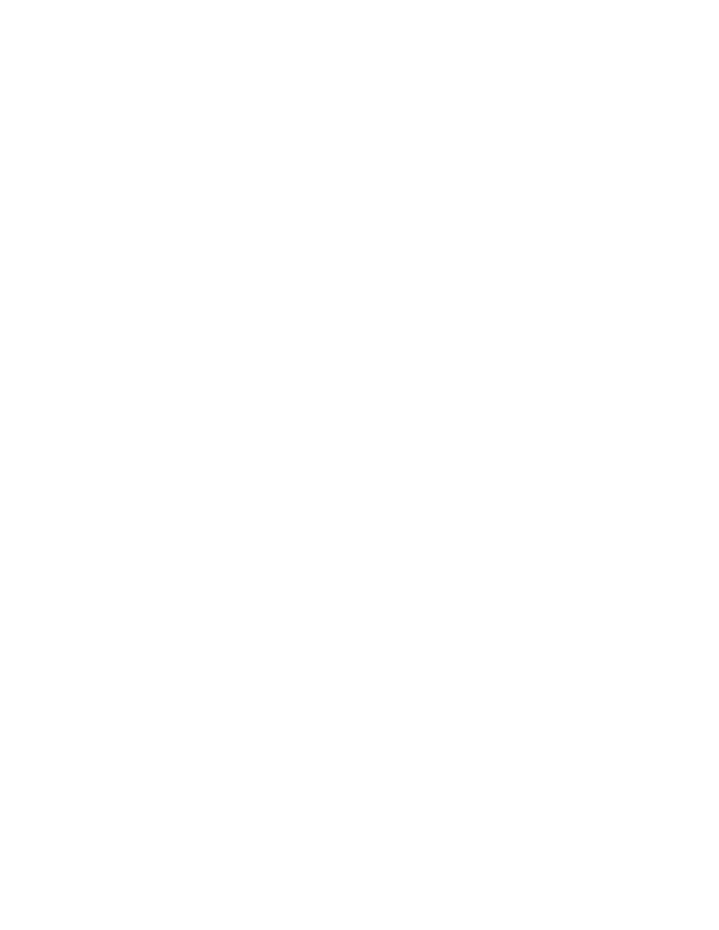
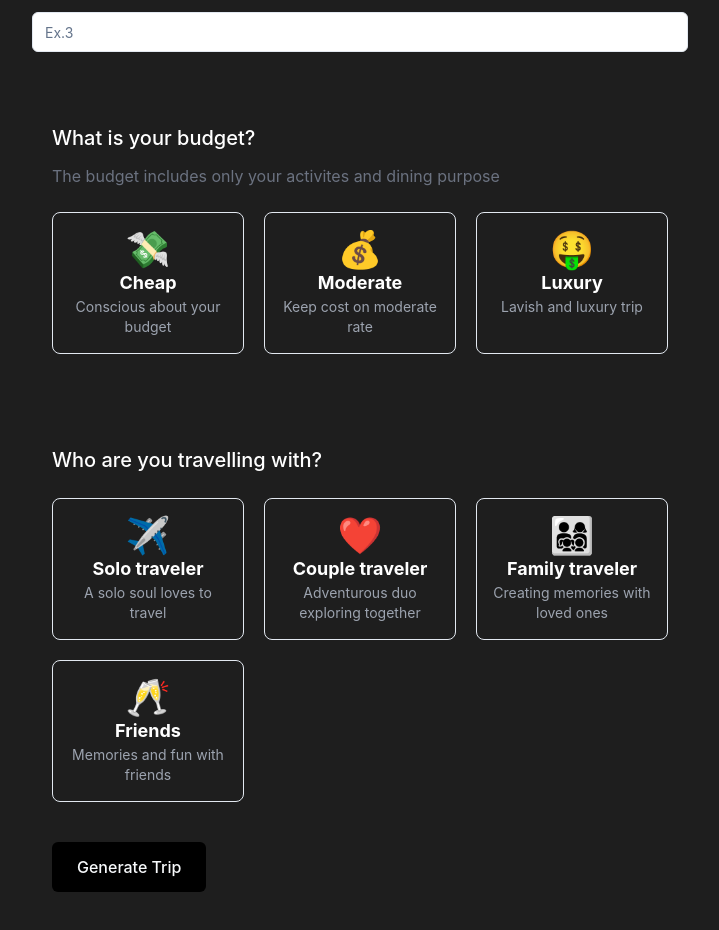
Before and after one commit to Vaibhavghugretkar/TripTak, a React (Vite) app: page /create-trip in a window 1280 px wide. Shown: the part 600-1530 px from the top of the page, without its empty margins (280-999 px from the left). Before the commit the page ends 800 px from the top, so only its background shows below. Built offline with nearby package versions, Linux system fonts and the light colour scheme; no server answers.

Commit message:
added google maps api

```diff
--- a/package.json
+++ b/package.json
@@ -16,6 +16,7 @@
     "lucide-react": "^0.456.0",
     "react": "^18.3.1",
     "react-dom": "^18.3.1",
+    "react-google-places-autocomplete": "^4.1.0",
     "react-router-dom": "^6.28.0",
     "tailwind-merge": "^2.5.4",
     "tailwindcss-animate": "^1.0.7"
--- a/src/components/custom/Hero.jsx
+++ b/src/components/custom/Hero.jsx
@@ -5,7 +5,7 @@ import { Link } from 'react-router-dom';
 function Hero() {
     return (
         <div className="bg-[#1E1E1E] min-h-screen flex flex-col items-center">
-            <h1 className="text-transparent bg-clip-text bg-gradient-to-r from-purple-600 via-pink-500 to-blue-700 text-[52px] font-bold mt-16">
+            <h1 className="text-transparent text-center bg-clip-text bg-gradient-to-r from-purple-600 via-pink-500 to-blue-700 text-[52px] font-bold mt-16">
                 Plan Your Trips with TripTak
             </h1>
             <p className='text-2xl mt-4 p-3 text-gray-400 text-center'>A website that is your personalized trip planner and tour guide, Wherever you wanna go !</p>
--- /dev/null
+++ b/src/components/ui/input.jsx
@@ -0,0 +1,19 @@
+import * as React from "react"
+
+import { cn } from "@/lib/utils"
+
+const Input = React.forwardRef(({ className, type, ...props }, ref) => {
+  return (
+    (<input
+      type={type}
+      className={cn(
+        "flex h-10 w-full rounded-md border border-input bg-background px-3 py-2 text-base ring-offset-background file:border-0 file:bg-transparent file:text-sm file:font-medium file:text-foreground placeholder:text-muted-foreground focus-visible:outline-none focus-visible:ring-2 focus-visible:ring-ring focus-visible:ring-offset-2 disabled:cursor-not-allowed disabled:opacity-50 md:text-sm",
+        className
+      )}
+      ref={ref}
+      {...props} />)
+  );
+})
+Input.displayName = "Input"
+
+export { Input }
--- /dev/null
+++ b/src/constants/options.jsx
@@ -0,0 +1,51 @@
+export const exportTravelList =[{
+    id:1,
+    title:"Solo traveler",
+    desc:"A solo soul loves to travel",
+    icon:"✈️",
+    people:'1'
+},
+{
+    id: 2,
+    title: "Couple traveler",
+    desc: "Adventurous duo exploring together",
+    icon: "❤️",
+    people: '2'
+},
+{
+    id: 3,
+    title: "Family traveler",
+    desc: "Creating memories with loved ones",
+    icon: "👨‍👩‍👧‍👦",
+    people: '3 to 5 people'
+},
+{
+    id: 4,
+    title: "Friends",
+    desc: "Memories and fun with friends",
+    icon: "🥂",
+    people: '3 to 5 people'
+}
+]
+
+export const SelectBudgetOptions = [{
+id:1,
+title:"Cheap",
+desc:"Conscious about your budget",
+icon:"💸"
+},
+
+{
+id:2,
+title:"Moderate",
+desc:"Keep cost on moderate rate",
+icon:"💰"
+},
+
+{
+id:3,
+title:"Luxury",
+desc:"Lavish and luxury trip",
+icon:"🤑"
+}
+]
--- a/src/create-trip/index.jsx
+++ b/src/create-trip/index.jsx
@@ -1,8 +1,69 @@
-import React from 'react'
+import { Button } from '@/components/ui/button';
+import { Input } from '@/components/ui/input';
+import { exportTravelList, SelectBudgetOptions } from '@/constants/options';
+import React, { useState } from 'react'
+import GooglePlacesAutocomplete from 'react-google-places-autocomplete'
 
 function CreateTrip() {
+  const [place, setPlace] = useState();
+
   return (
-    <div> CreateTrip</div>
+    <div className="bg-[#1E1E1E] min-h-screen flex flex-col items-center p-6">
+      <div className='sm:px-10 md:px-32 lg:px-56 xl:px-72 px-5 mt-10'>
+        <h2 className="text-transparent text-center bg-clip-text bg-gradient-to-r from-purple-600 to-blue-700 text-[52px] font-bold mt-6">
+          Let us know your preferences</h2>
+        <p className='mt-3 text-gray-400 text-xl text-center'>Provide us with information, so that we can generate a perfect plan of your trip</p>
+
+
+        <div className='mt-16 flex flex-col gap-9'>
+          <div>
+            <h2 className='text-xl my-3 font-medium text-white'>What is the destination of your choice?</h2>
+            <GooglePlacesAutocomplete
+              apiKey={import.meta.env.VITE_GOOGLE_PLACE_API_KEY}
+              selectProps={{
+                place,
+                onChange: (v) => { setPlace(v); console.log(v) }
+              }} />
+          </div>
+
+          <div>
+            <h2 className='text-xl my-3 font-medium text-white'>How days are you planning your trip?</h2>
+            <Input placeholder="Ex.3" type="Number" />
+          </div>
+        </div>
+
+        <div className='mt-10 p-5'>
+        <h2 className='text-xl my-3 font-medium text-white'>What is your budget?</h2>
+        <p className='text-gray-500'>The budget includes only your activites and dining purpose</p>
+              <div className='grid grid-cols-3 gap-5 mt-6'>
+                {SelectBudgetOptions.map((items,index)=>(
+                  <div key={index} className='text-white cursor-pointer p-4 border text-center rounded-lg transition-transform duration-300 ease-in-out hover:scale-105 hover:shadow-sm hover:shadow-purple-200 hover:border-purple-700'>
+                    <h2 className='text-4xl'>{items.icon}</h2>
+                    <h2 className='font-bold text-lg'>{items.title}</h2>
+                    <h2 className='text-gray-400 text-sm'>{items.desc}</h2>
+                  </div>
+                ))}
+              </div>
+        </div>
+
+
+        <div className='mt-10 p-5'>
+  <h2 className='text-xl my-3 font-medium text-white'>Who are you travelling with?</h2>
+  <div className='grid grid-cols-3 gap-5 mt-6'>
+    {exportTravelList.map((items, index) => (
+      <div
+        key={index}
+        className='text-white  cursor-pointer p-4 border text-center rounded-lg transition-transform duration-300 ease-in-out hover:scale-105 hover:shadow-sm hover:shadow-purple-200 hover:border-purple-700'>
+        <h2 className='text-4xl'>{items.icon}</h2>
+        <h2 className='font-bold text-lg'>{items.title}</h2>
+        <h2 className='text-gray-400 text-sm'>{items.desc}</h2>
+      </div>
+    ))}
+  </div>
+  <Button className='p-6 text-md mt-10 bg-black hover:bg-black'>Generate Trip</Button>
+</div>
+      </div>
+    </div>
   )
 }
 
```
Also changed, not shown: 1 other file (tests, documents, lock files or other folders).
